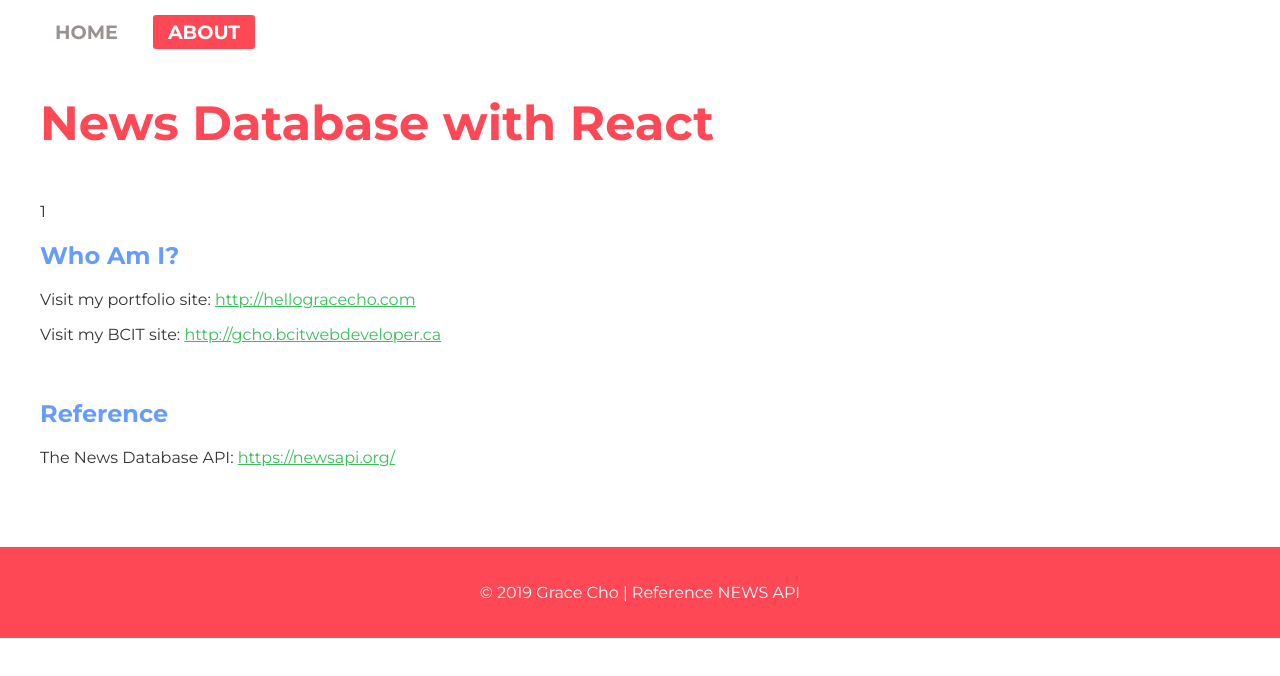
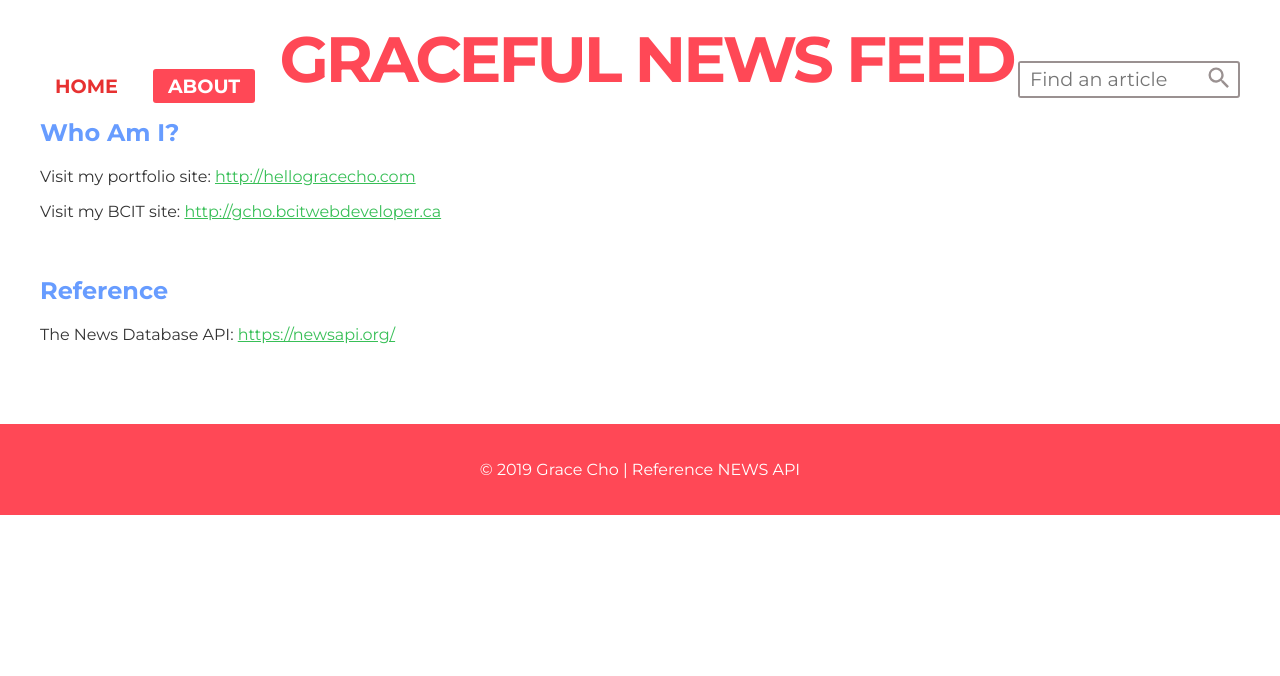
Before and after one commit to hellogracecho/react-news, a React (Create React App) app: page /about in a window 1280 px wide. Shown: the top 676 px of the page. Built offline with nearby package versions, Linux system fonts and the light colour scheme; a web font is replaced by a local one.

Commit message:
seach input added. Nav style changed

```diff
--- a/public/index.html
+++ b/public/index.html
@@ -30,6 +30,11 @@
       href="https://fonts.googleapis.com/css?family=Montserrat+Subrayada:400,700|Montserrat:400,700&display=swap"
       rel="stylesheet"
     />
+    <!-- Font Awesome Icon -->
+    <link
+      rel="stylesheet"
+      href="https://cdnjs.cloudflare.com/ajax/libs/font-awesome/4.7.0/css/font-awesome.min.css"
+    />
     <title>News DB with React</title>
   </head>
   <body>
--- a/src/About.js
+++ b/src/About.js
@@ -3,10 +3,8 @@ import "./App.css";
 
 class About extends React.Component {
   render() {
-    const test = 1;
     return (
       <div className="about-body">
-        <p>{test == 0 ? "N/A" : test}</p>
         <h2>Who Am I?</h2>
         <p>
           Visit my portfolio site:{" "}
--- a/src/App.css
+++ b/src/App.css
@@ -19,6 +19,9 @@ body {
 /* NavLink Style */
 .nav {
   margin: 20px 0;
+  display: flex;
+  align-items: flex-end;
+  justify-content: space-between;
 }
 
 .nav-link {
@@ -28,7 +31,7 @@ body {
   font-weight: 700;
   padding: 5px 15px;
   margin-right: 20px;
-  color: #9a9191;
+  color: #e73131;
 }
 
 .active {
@@ -45,12 +48,38 @@ body {
   border-radius: 3px;
 }
 
-h1 {
-  margin: 50px 0;
-  font-size: 3em;
+.logo {
+  font-size: 4em;
   font-family: "Montserrat", sans-serif;
   font-weight: 700;
   color: #ff4856;
+  text-transform: uppercase;
+  letter-spacing: -3px;
+}
+
+/* Child Component Style */
+/* Search */
+.search-container {
+  display: flex;
+  flex-direction: row;
+  border: #9a9191 2px solid;
+  border-radius: 3px;
+}
+
+.search-container input {
+  font-family: "Montserrat", sans-serif;
+  font-size: 1.2em;
+  border: none;
+  width: 180px;
+  color: #9a9191;
+  line-height: 1.2em;
+  padding: 5px 10px;
+}
+
+.search-btn {
+  background-color: transparent;
+  border: none;
+  padding: 0 5px;
 }
 
 /* Child Component Style */
--- a/src/App.js
+++ b/src/App.js
@@ -1,6 +1,7 @@
 import React, { Component } from "react";
 import { BrowserRouter as Router, Route, Switch } from "react-router-dom";
 import Home from "./Home";
+import Search from "./Search";
 import About from "./About";
 import NotFound from "./NotFound";
 import "./App.css";
@@ -13,6 +14,7 @@ class App extends Component {
         <div>
           <div className="wrapper">
             <div className="nav">
+              <div>
                 <NavLink
                   exact={true}
                   to="/"
@@ -29,7 +31,9 @@ class App extends Component {
                   ABOUT
                 </NavLink>
               </div>
-            <h1>News Database with React</h1>
+              <div className="logo">Graceful News Feed</div>
+              <Search />
+            </div>
             {/* Our router goes here */}
             <Switch>
               <Route exact path="/" component={Home} />
--- a/src/Home.js
+++ b/src/Home.js
@@ -5,6 +5,7 @@ const BASE_URL =
   API_KEY +
   "&q=";
 const MAIN_CATEGORY = "mainNewsCategory";
+// TODO-EXTRA Country US/CA/KR headlines
 
 class Home extends React.Component {
   constructor() {
@@ -12,7 +13,7 @@ class Home extends React.Component {
     this.state = {
       apiKey: API_KEY,
       articles: [],
-      defaultCategory: "bok choy"
+      defaultCategory: "passionfruit"
     };
 
     // Register functions of the class.
@@ -28,8 +29,10 @@ class Home extends React.Component {
     if (mainCategory === null) {
       this.setCookie(MAIN_CATEGORY, this.state.defaultCategory);
       mainCategory = this.state.defaultCategory;
+      console.log("cookie is not set");
     }
     this.getNews(mainCategory);
+    console.log("cookie is SET!");
   }
 
   // ** This function does not need to be changed. **
@@ -66,12 +69,13 @@ class Home extends React.Component {
   getNews(category) {
     const URL = BASE_URL + category;
 
+    console.log(URL);
     // Request and wait for data from remote server.
     fetch(URL)
       .then(response => response.json())
       // Data retrieved so parse it.
       .then(data => {
-        console.log(JSON.stringify(data));
+        // console.log(JSON.stringify(data));
         // console.log(JSON.stringify(data));
         this.setState({ articles: data.articles });
       })
--- /dev/null
+++ b/src/Search.js
@@ -0,0 +1,35 @@
+import React from "react";
+import "./App.css";
+
+class Search extends React.Component {
+  render() {
+    const searchIconStyle = {
+      width: "28px",
+      height: "28px"
+    };
+    return (
+      <div className="search-container">
+        <input
+          type="text"
+          placeholder="Find an article"
+          ref={myInputControl => (this.inputSearch = myInputControl)}
+        />
+        <button className="search-btn">
+          <svg style={searchIconStyle} viewBox="0 0 24 24">
+            <path
+              fill="#9a9191"
+              d="M9.5,3A6.5,6.5 0 0,1 16,9.5C16,11.11 15.41,12.59 14.44,13.73L14.71,14H15.5L20.5,19L19,20.5L14,15.5V14.71L13.73,14.44C12.59,15.41 11.11,16 9.5,16A6.5,6.5 0 0,1 3,9.5A6.5,6.5 0 0,1 9.5,3M9.5,5C7,5 5,7 5,9.5C5,12 7,14 9.5,14C12,14 14,12 14,9.5C14,7 12,5 9.5,5Z"
+            />
+          </svg>
+        </button>
+        {/* <input type="text"
+          ref={(myInputControl) => this.inputFruit = myInputControl} />
+          <button onClick={(e) => this.showFruitSummary()}>
+          Submit Favourite Fruit</button>
+          {this.state.fruitSummary} */}
+      </div>
+    );
+  }
+}
+
+export default Search;
```
Lines whose indentation alone changed are shown as unchanged.
